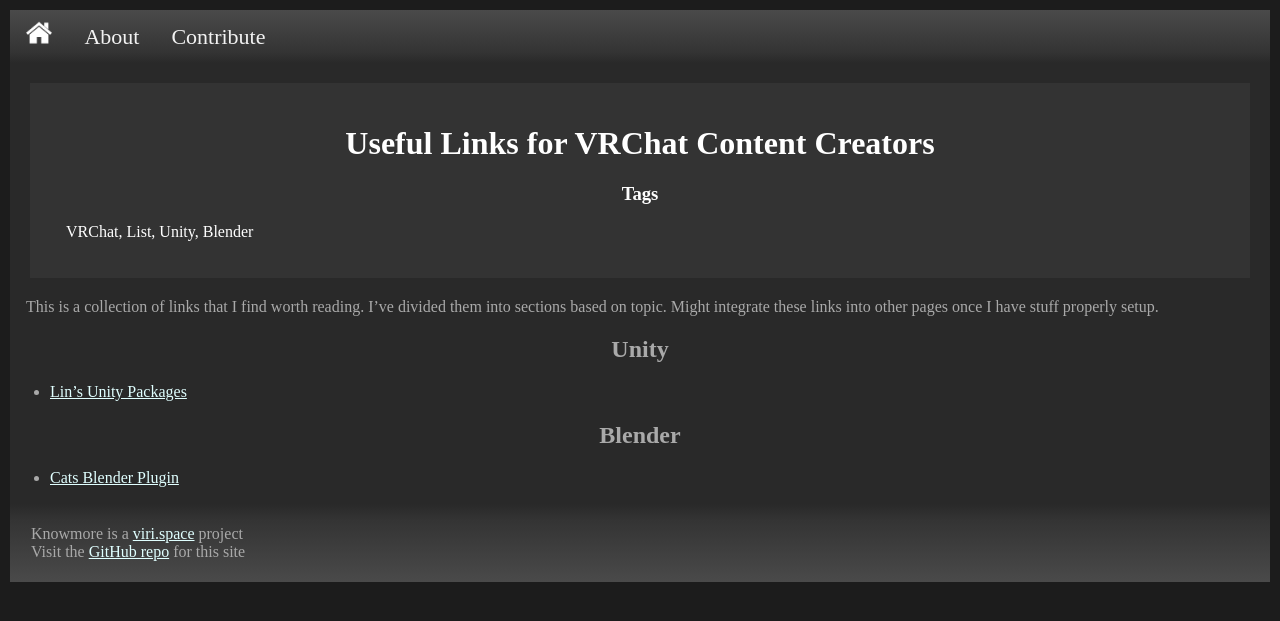
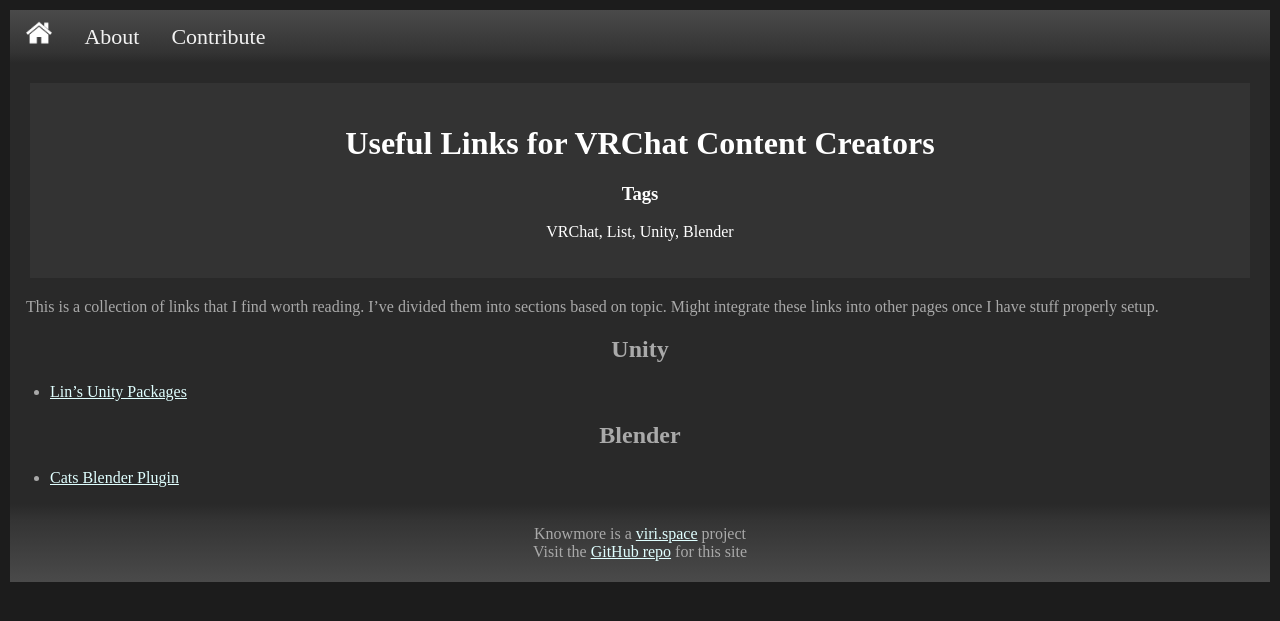
Before and after one commit to vuwnu/knowmore, a Jekyll site: the page built from p/vrchat-useful-links.md, in a window 1280 px wide. Shown: the top 621 px of the page. Built offline with Jekyll 4.4.1, drawn with Linux system fonts in a browser that asks for light colours.

Commit message:
fixed center align text

```diff
--- a/assets/css/main.scss
+++ b/assets/css/main.scss
@@ -53,11 +53,17 @@ footer {
   background: linear-gradient(180deg, rgba(41, 41, 41, 1) 0%, #343434 21%, #4a4a4a 100%);
   padding: 5px;
 }
+footer p {
+  text-align: center;
+}
 .page-head {
   background: #333;
   color: white;
   margin: 20px;
   padding: 20px;
+  text-align: center;
+}
+.page-head p {
   text-align: center;
 }
 
```
